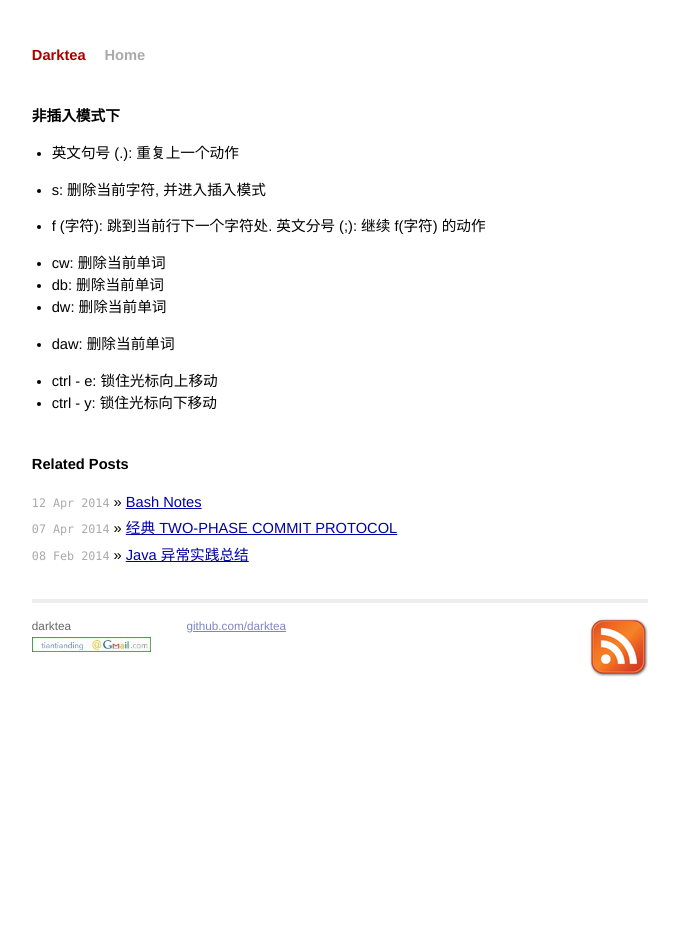
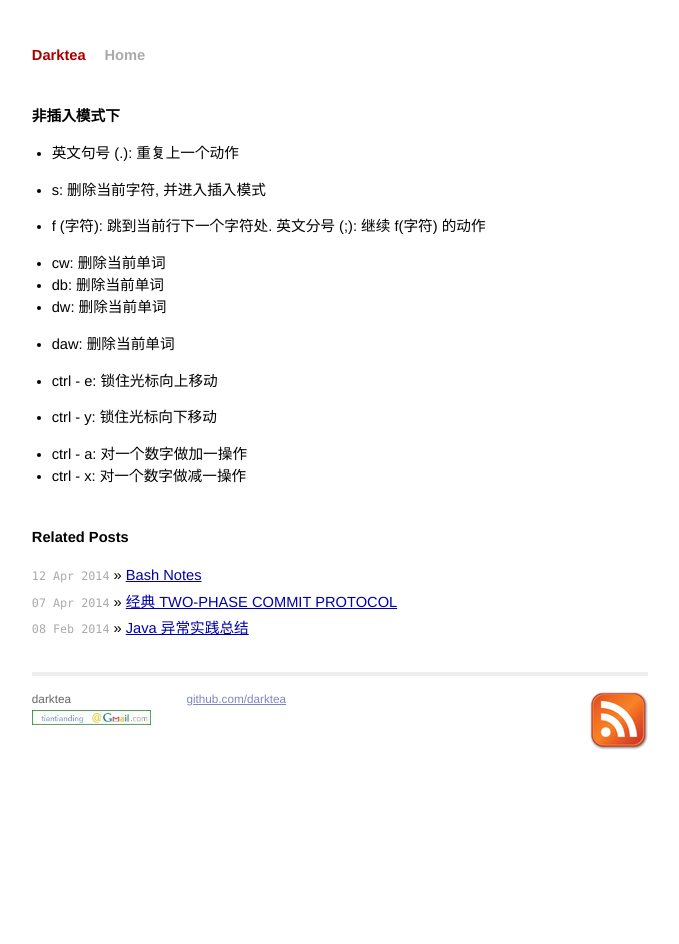
Before and after one commit to darktea/darktea.github.io, a Jekyll site: the page built from _posts/2013-06-08-vim-notes.md, in a window 1280 px wide. Shown: the whole page, without its empty margins (300-979 px from the left). Built offline with Jekyll 4.4.1, drawn with Linux system fonts in a browser that asks for light colours; Markdown is read by kramdown in place of the engine named in the settings; comment, search, counter and statistics services are not loaded.

Commit message:
more vim notes

```diff
--- a/_posts/2013-06-08-vim-notes.md
+++ b/_posts/2013-06-08-vim-notes.md
@@ -19,3 +19,6 @@ category: notes
 
 * ctrl - e: 锁住光标向上移动
 * ctrl - y: 锁住光标向下移动
+
+* ctrl - a: 对一个数字做加一操作
+* ctrl - x: 对一个数字做减一操作
```
